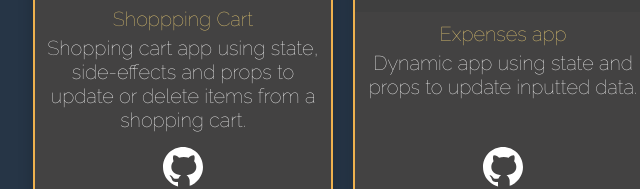
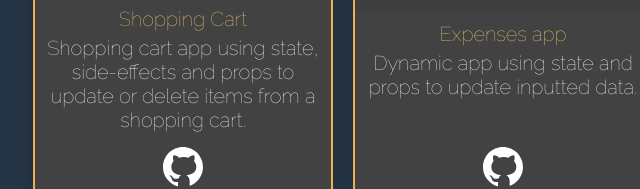
Before and after one commit to GidBerridge/tutorials, a website built with Parcel: page index.html in a window 1280 px wide. Shown: the part 580-769 px from the top of the page, 297-937 px from the left. Built offline with nearby package versions, Linux system fonts and the light colour scheme.

Commit message:
text_change

```diff
--- a/index.html
+++ b/index.html
@@ -29,7 +29,7 @@
                         <img src="img/react_shopping_cart.jpg" alt="React shopping cart homepage screenshot">
                     </a>
                     <div class="projects-card__title">
-                        <p>Shoppping Cart</p>
+                        <p>Shopping Cart</p>
                     </div>
                     <div class="projects-card__text">
                         <p>Shopping cart app using state, side-effects and props to update or delete items from a shopping cart.</p>
```
Also changed, not shown: img/react_shopping_cart.jpg.
